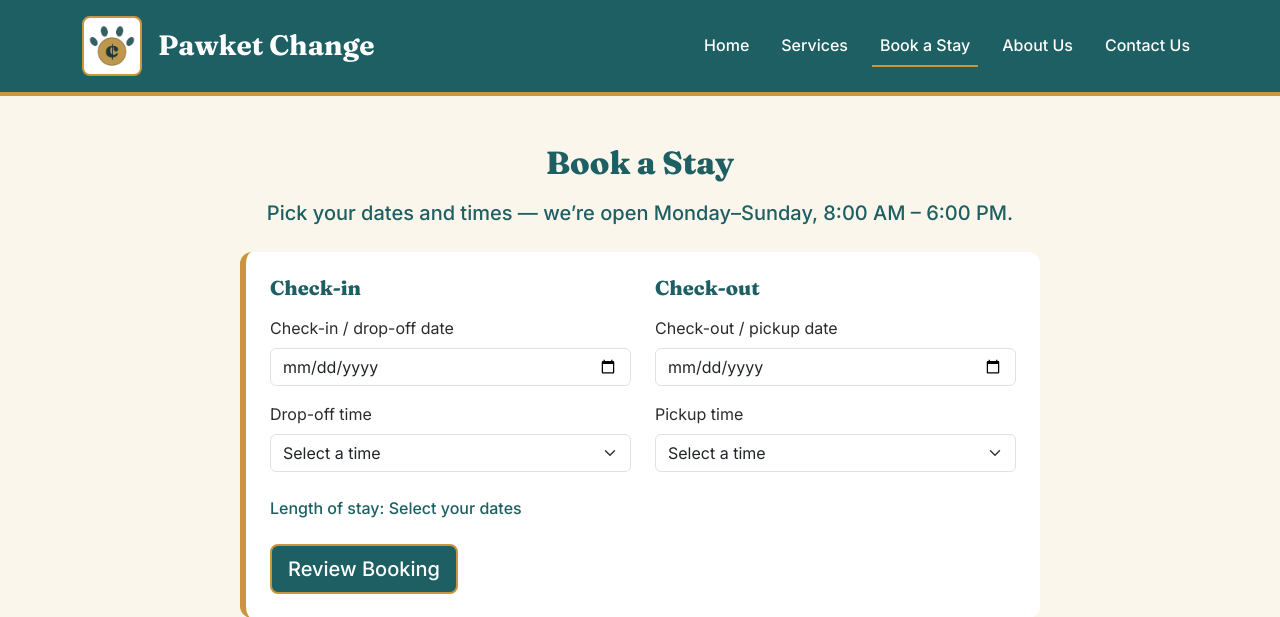
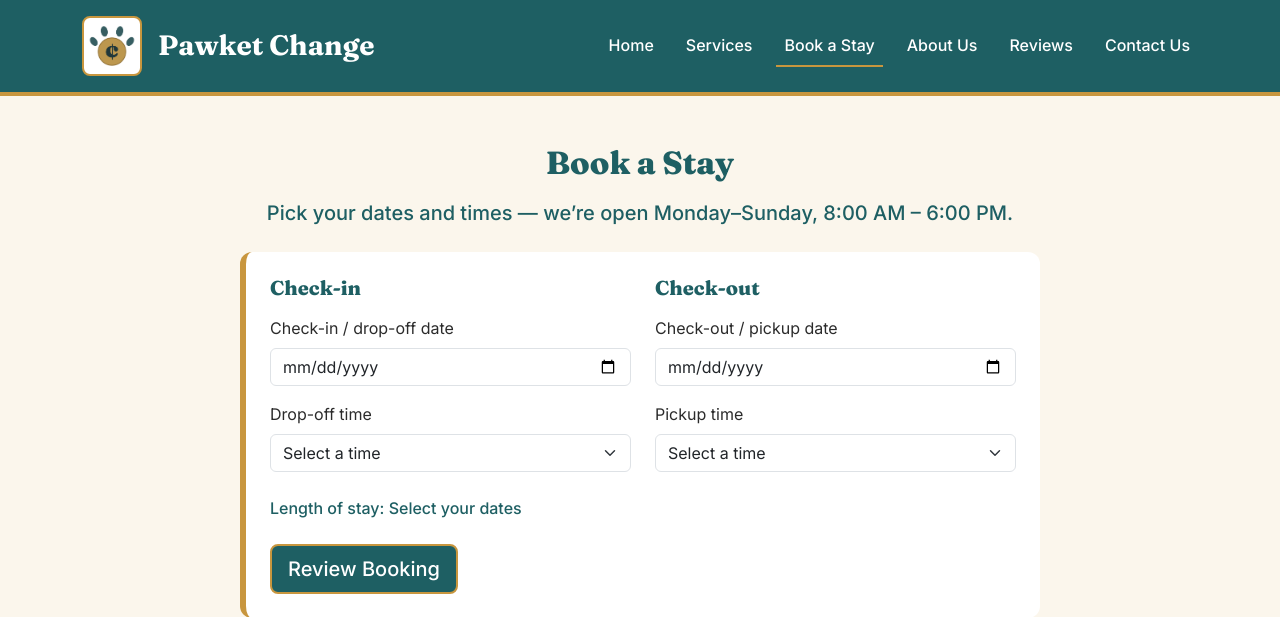
Before and after one commit to HunterFreiner/ETEM.5531.01-pawket_change, a Django app: page /book in a window 1280 px wide. Shown: the top 617 px of the page. Run offline with Django 4.2, Linux system fonts and the light colour scheme; data that the repository does not hold is empty; some libraries are stand-ins or nearby versions.

Commit message:
Add reviews link to navigation bar

```diff
--- a/Pawket_Change/Pawket_Change_Application/templates/base.html
+++ b/Pawket_Change/Pawket_Change_Application/templates/base.html
@@ -38,6 +38,11 @@
                         <li class="nav-item">
                             <a class="nav-link {% if request.resolver_match.url_name == 'about' %}active{% endif %}" href="{% url 'about' %}">About Us</a>
                         </li>
+
+                        <li class="nav-item">
+                            <a class="nav-link {% if request.resolver_match.url_name == 'reviews' %}active{% endif %}" href="{% url 'reviews' %}">Reviews</a>
+                        </li>
+
                         <li class="nav-item">
                             <a class="nav-link {% if request.resolver_match.url_name == 'contact' %}active{% endif %}" href="{% url 'contact' %}">Contact Us</a>
                         </li>
```
